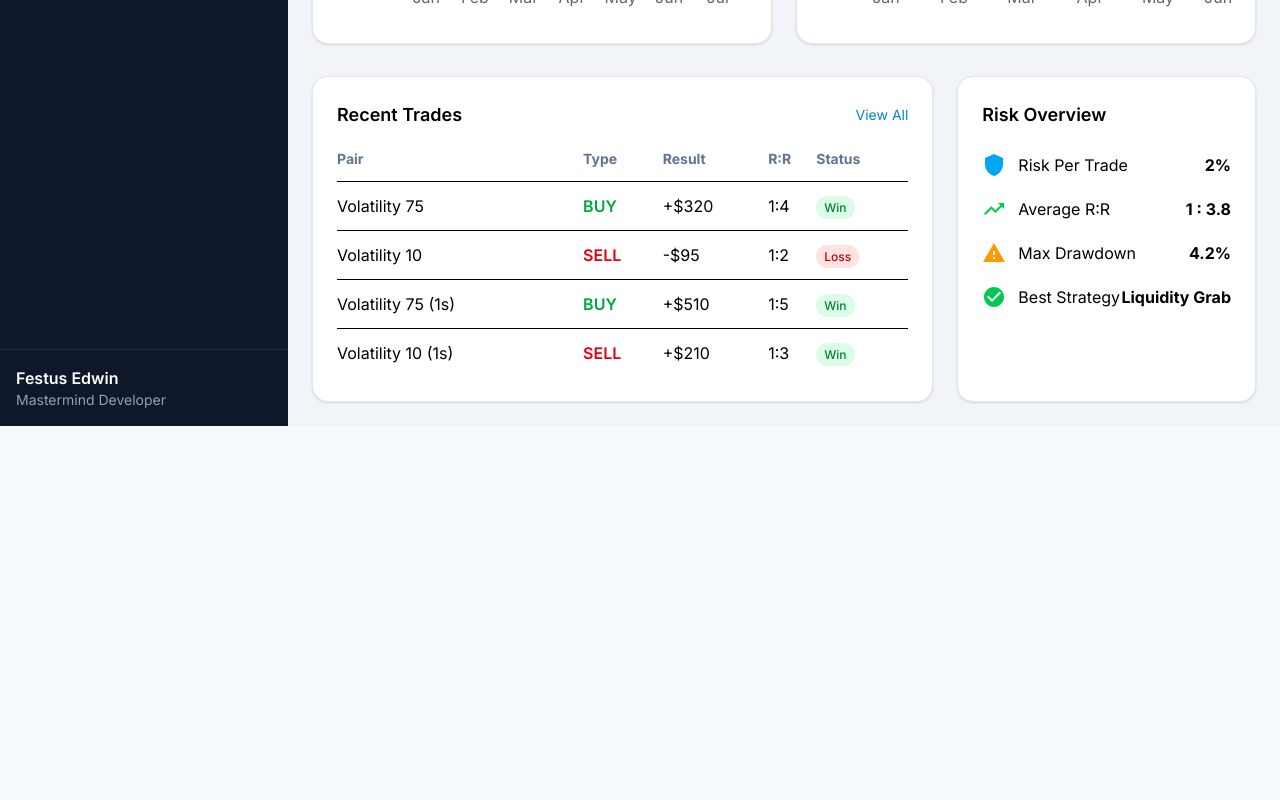
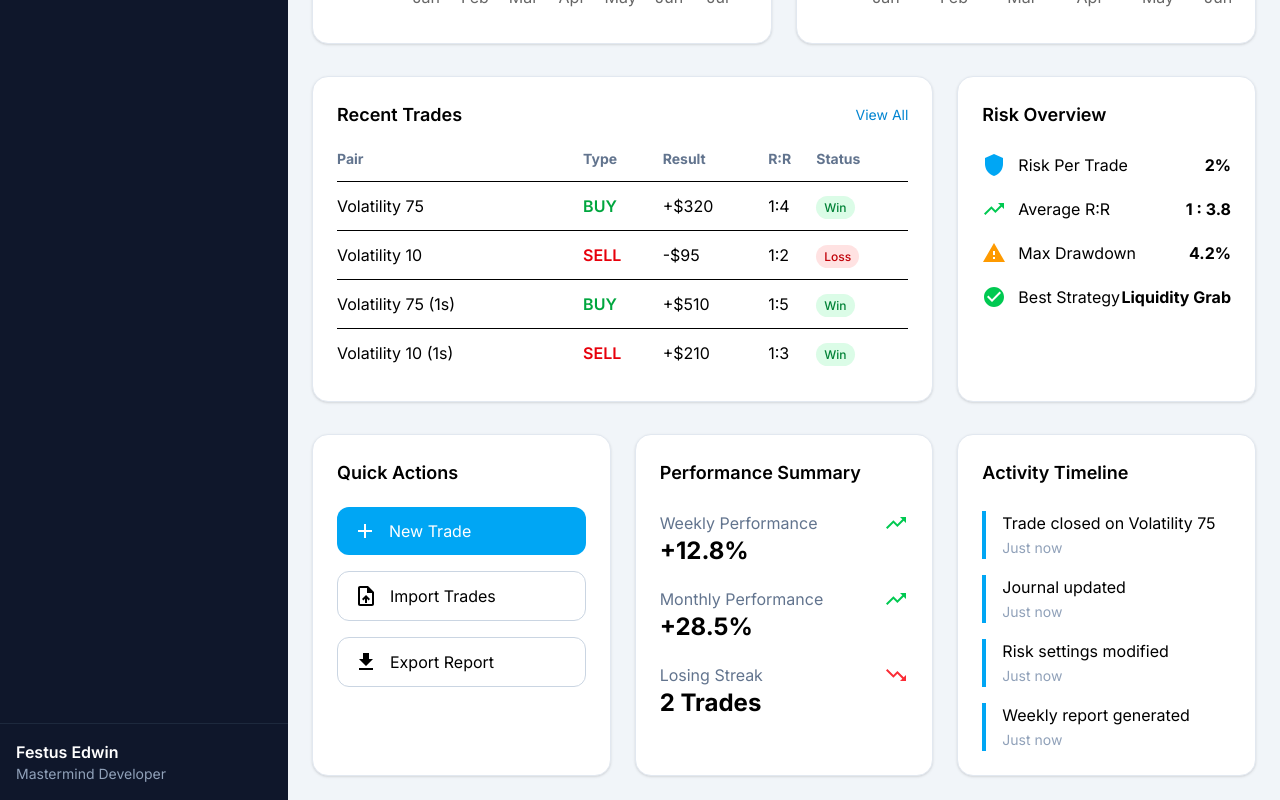
Before and after one commit to EdwinFestus/tradingJournalDev, a React (Vite) app in the folder client/: page /dashboard in a window 1280 px wide. Shown: the part 1090-1890 px from the top of the page. Before the commit the page ends 1516 px from the top, so only its background shows below. Built offline with nearby package versions, Linux system fonts and the light colour scheme; sample sign-in values are in the browser's storage.

Commit message:
Phase 4.2.4: Add dashboard quick actions and performance summary

```diff
--- a/client/src/components/dashboard/ActivityTimeline.tsx
+++ b/client/src/components/dashboard/ActivityTimeline.tsx
@@ -0,0 +1,35 @@
+export default function ActivityTimeline() {
+  const activities = [
+    "Trade closed on Volatility 75",
+    "Journal updated",
+    "Risk settings modified",
+    "Weekly report generated",
+  ];
+
+  return (
+    <div className="bg-white rounded-2xl border border-slate-200 shadow-sm p-6">
+
+      <h2 className="text-lg font-semibold mb-6">
+        Activity Timeline
+      </h2>
+
+      <div className="space-y-4">
+
+        {activities.map((activity, index) => (
+          <div
+            key={index}
+            className="border-l-4 border-sky-500 pl-4"
+          >
+            <p>{activity}</p>
+
+            <span className="text-sm text-slate-400">
+              Just now
+            </span>
+          </div>
+        ))}
+
+      </div>
+
+    </div>
+  );
+}
--- a/client/src/components/dashboard/PerformanceOverview.tsx
+++ b/client/src/components/dashboard/PerformanceOverview.tsx
@@ -0,0 +1,74 @@
+import {
+  TrendingUp,
+  TrendingDown,
+} from "@mui/icons-material";
+
+export default function PerformanceOverview() {
+  return (
+    <div className="bg-white rounded-2xl border border-slate-200 shadow-sm p-6">
+
+      <h2 className="text-lg font-semibold mb-6">
+        Performance Summary
+      </h2>
+
+      <div className="space-y-5">
+
+        <div className="flex justify-between">
+
+          <div>
+
+            <p className="text-slate-500">
+              Weekly Performance
+            </p>
+
+            <h3 className="text-2xl font-bold">
+              +12.8%
+            </h3>
+
+          </div>
+
+          <TrendingUp className="text-green-500 text-4xl" />
+
+        </div>
+
+        <div className="flex justify-between">
+
+          <div>
+
+            <p className="text-slate-500">
+              Monthly Performance
+            </p>
+
+            <h3 className="text-2xl font-bold">
+              +28.5%
+            </h3>
+
+          </div>
+
+          <TrendingUp className="text-green-500 text-4xl" />
+
+        </div>
+
+        <div className="flex justify-between">
+
+          <div>
+
+            <p className="text-slate-500">
+              Losing Streak
+            </p>
+
+            <h3 className="text-2xl font-bold">
+              2 Trades
+            </h3>
+
+          </div>
+
+          <TrendingDown className="text-red-500 text-4xl" />
+
+        </div>
+
+      </div>
+
+    </div>
+  );
+}
--- a/client/src/components/dashboard/QuickActions.tsx
+++ b/client/src/components/dashboard/QuickActions.tsx
@@ -0,0 +1,34 @@
+import {
+  Add,
+  UploadFile,
+  Download,
+} from "@mui/icons-material";
+
+export default function QuickActions() {
+  return (
+    <div className="bg-white rounded-2xl border border-slate-200 shadow-sm p-6">
+      <h2 className="text-lg font-semibold mb-5">
+        Quick Actions
+      </h2>
+
+      <div className="grid grid-cols-1 gap-4">
+
+        <button className="flex items-center gap-3 rounded-xl bg-sky-500 hover:bg-sky-600 transition text-white px-4 py-3">
+          <Add />
+          New Trade
+        </button>
+
+        <button className="flex items-center gap-3 rounded-xl border border-slate-300 hover:bg-slate-100 transition px-4 py-3">
+          <UploadFile />
+          Import Trades
+        </button>
+
+        <button className="flex items-center gap-3 rounded-xl border border-slate-300 hover:bg-slate-100 transition px-4 py-3">
+          <Download />
+          Export Report
+        </button>
+
+      </div>
+    </div>
+  );
+}
--- a/client/src/pages/dashboard/Dashboard.tsx
+++ b/client/src/pages/dashboard/Dashboard.tsx
@@ -5,6 +5,9 @@ import MonthlyPnLChart from "../../components/dashboard/MonthlyPnLChart";
 import WinRateChart from "../../components/dashboard/WinRateChart";
 import RecentTrades from "../../components/dashboard/RecentTrades";
 import RiskOverview from "../../components/dashboard/RiskOverview";
+import QuickActions from "../../components/dashboard/QuickActions";
+import PerformanceOverview from "../../components/dashboard/PerformanceOverview";
+import ActivityTimeline from "../../components/dashboard/ActivityTimeline";
 
 import {
   TrendingUp,
@@ -70,6 +73,12 @@ export default function Dashboard() {
         <RiskOverview />
        </div>
 
+       <div className="grid grid-cols-1 lg:grid-cols-3 gap-6 mt-8">
+          <QuickActions />
+          <PerformanceOverview />
+          <ActivityTimeline />
+        </div>
+
     </div>
 
   );
```
